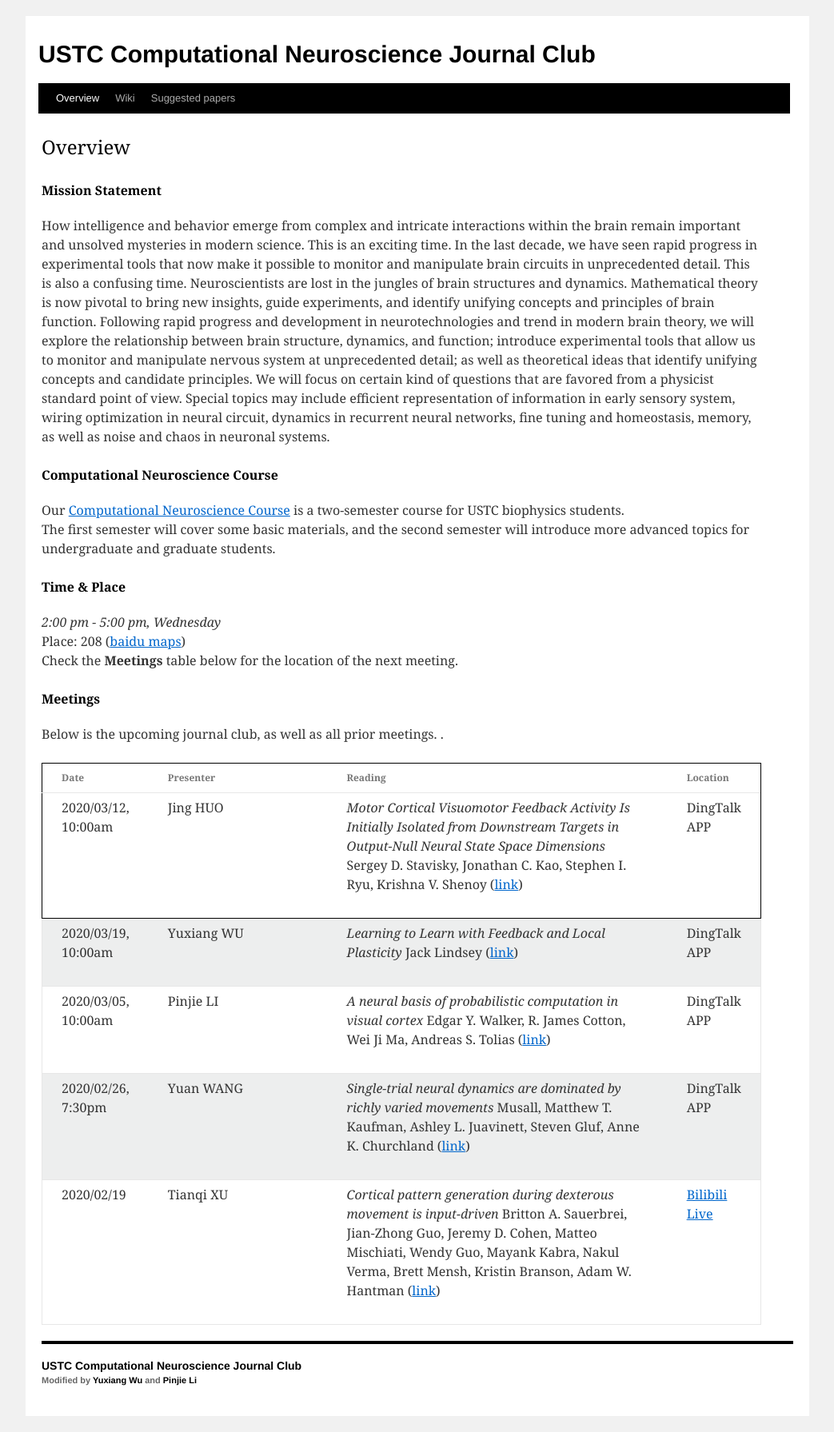
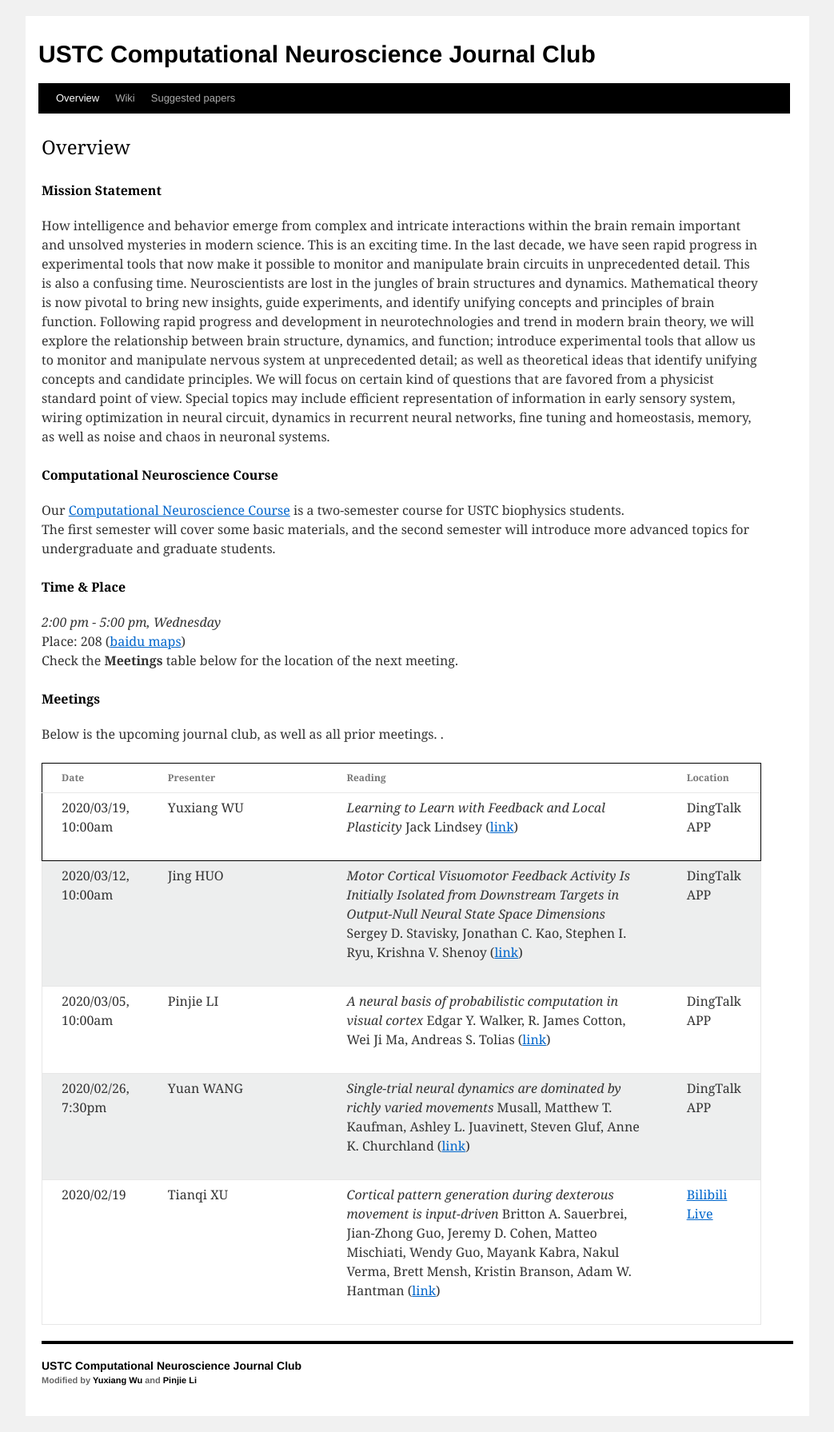
Before and after one commit to CNeuroUSTC/CNeuroUSTC.github.io, a Jekyll site: the page built from index.html, in a window 1280 px wide. Shown: the whole page at 80% size, without its empty margins (118-1161 px from the left). Built offline with Jekyll 4.4.1, drawn with Linux system fonts in a browser that asks for light colours; part of the change alters nothing that is shown.

Commit message:
2020/03/19, 10:00am

```diff
--- a/_data/meeting_info.yml
+++ b/_data/meeting_info.yml
@@ -1,3 +1,10 @@
+- presenter: Yuxiang WU
+  date: 2020/03/19, 10:00am
+  paper: "Learning to Learn with Feedback and Local Plasticity"
+  url: "https://openreview.net/forum?id=HklfNQFL8H"
+  pdf: "None"
+  authors: "Jack Lindsey"
+  location: DingTalk APP
 
 - presenter: Jing HUO
   date: 2020/03/12, 10:00am
@@ -6,15 +13,6 @@
   pdf: "None"
   authors: "Sergey D. Stavisky, Jonathan C. Kao, Stephen I. Ryu, Krishna V. Shenoy"
   location: DingTalk APP
-
-- presenter: Yuxiang WU
-  date: 2020/03/19, 10:00am
-  paper: "Learning to Learn with Feedback and Local Plasticity"
-  url: "https://openreview.net/forum?id=HklfNQFL8H"
-  pdf: "None"
-  authors: "Jack Lindsey"
-  location: DingTalk APP
-
 
 - presenter: Pinjie LI
   date: 2020/03/05, 10:00am
```
